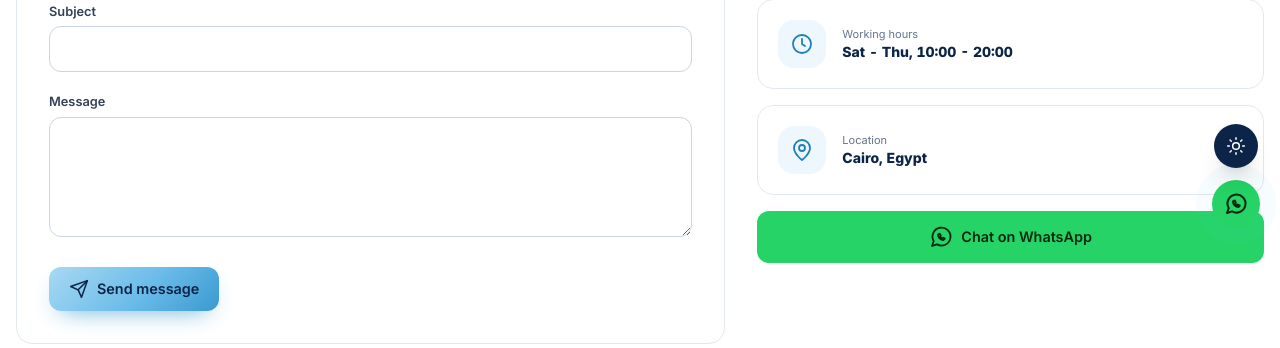
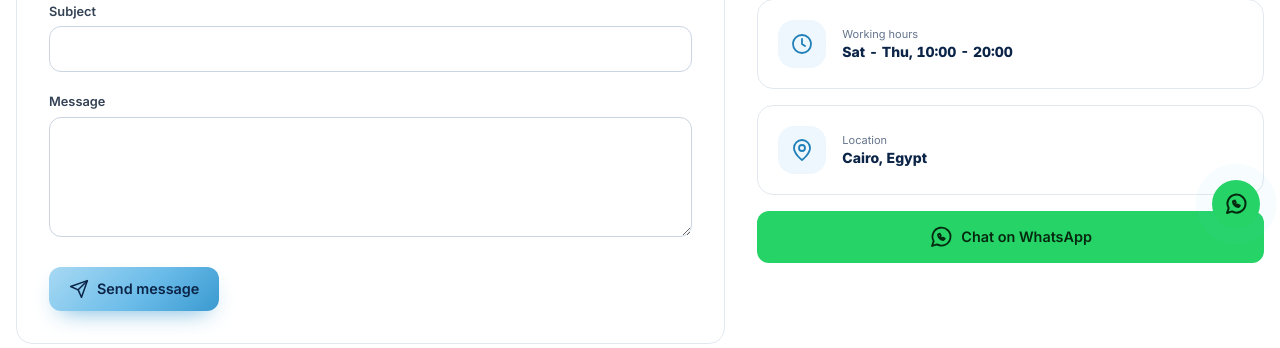
Before and after one commit to ABDULLAHTALLAT/Carshop-Turath, a Laravel app: page /contact in a window 1280 px wide. Shown: the part 552-900 px from the top of the page. Run offline with Laravel 12, Linux system fonts and the light colour scheme; some web fonts are replaced.

Commit message:
Remove theme toggle from the floating dock

```diff
--- a/resources/views/partials/dock.blade.php
+++ b/resources/views/partials/dock.blade.php
@@ -1,7 +1,4 @@
 <div class="dock fixed bottom-5 end-5 z-30 flex flex-col items-center gap-3">
-    <button type="button" data-to-top class="hidden h-11 w-11 items-center justify-center rounded-full bg-white text-ink shadow-xl ring-1 ring-slate-200 transition hover:-translate-y-0.5 hover:bg-brand dark:bg-[#111a2e] dark:text-white dark:ring-slate-700" aria-label="{{ __('Back to top') }}"><x-icon name="arrow-up" class="h-5 w-5" /></button>
-    <button type="button" data-theme-toggle class="relative flex h-11 w-11 items-center justify-center rounded-full bg-navy text-white shadow-xl transition hover:-translate-y-0.5 hover:bg-navy-600" aria-label="{{ __('Toggle dark mode') }}">
-        <span class="dock-sun"><x-icon name="sun" class="h-5 w-5" /></span><span class="dock-moon"><x-icon name="moon" class="h-5 w-5" /></span>
-    </button>
+    <button type="button" data-to-top class="hidden h-11 w-11 items-center justify-center rounded-full bg-white text-ink shadow-xl ring-1 ring-slate-200 transition hover:-translate-y-0.5 hover:bg-brand" aria-label="{{ __('Back to top') }}"><x-icon name="arrow-up" class="h-5 w-5" /></button>
     <a href="https://wa.me/{{ preg_replace('/\D/', '', config('turath.broker.whatsapp')) }}" target="_blank" rel="noopener noreferrer" class="pulse-ring flex h-12 w-12 items-center justify-center rounded-full bg-[#25d366] text-[#06280f] shadow-xl transition hover:-translate-y-0.5" aria-label="WhatsApp"><x-icon name="whatsapp" class="h-6 w-6" :stroke="2" /></a>
 </div>
```
